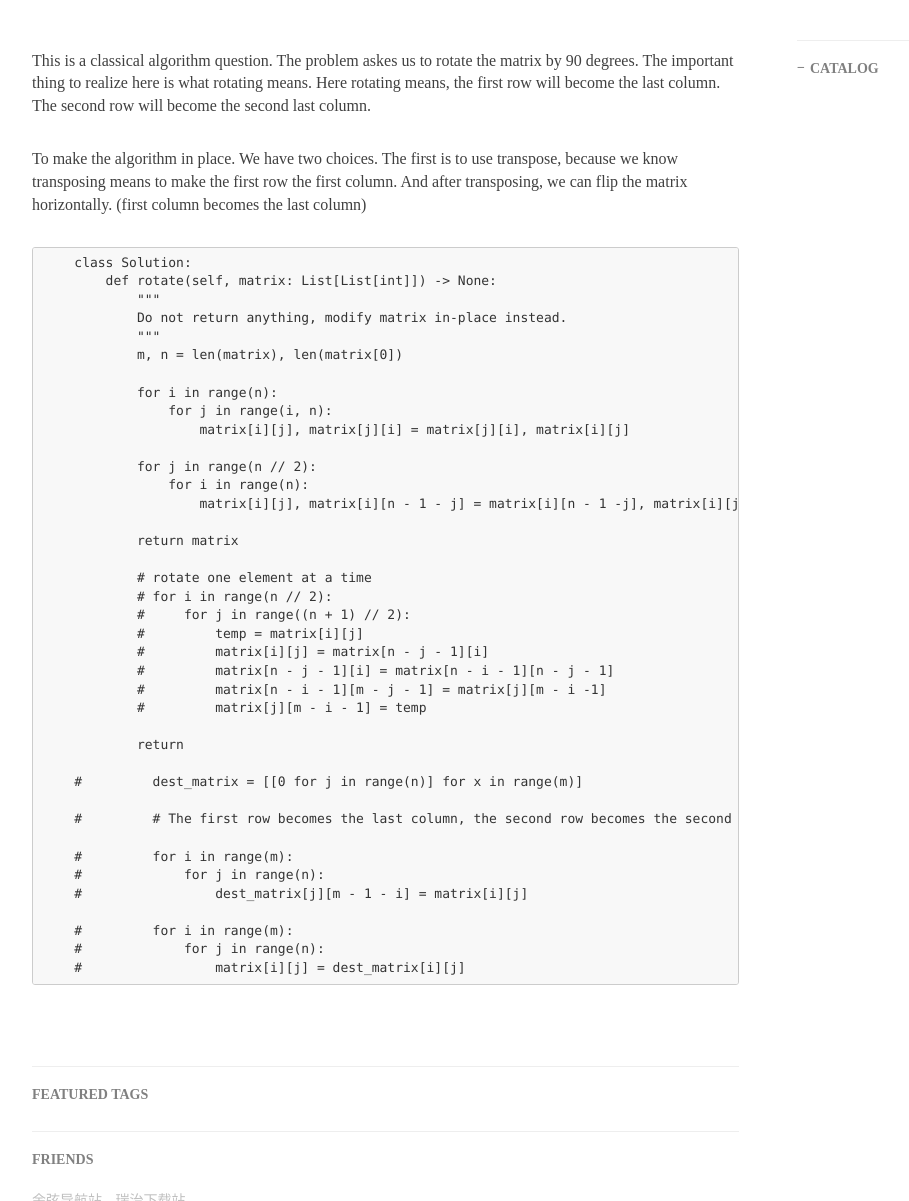
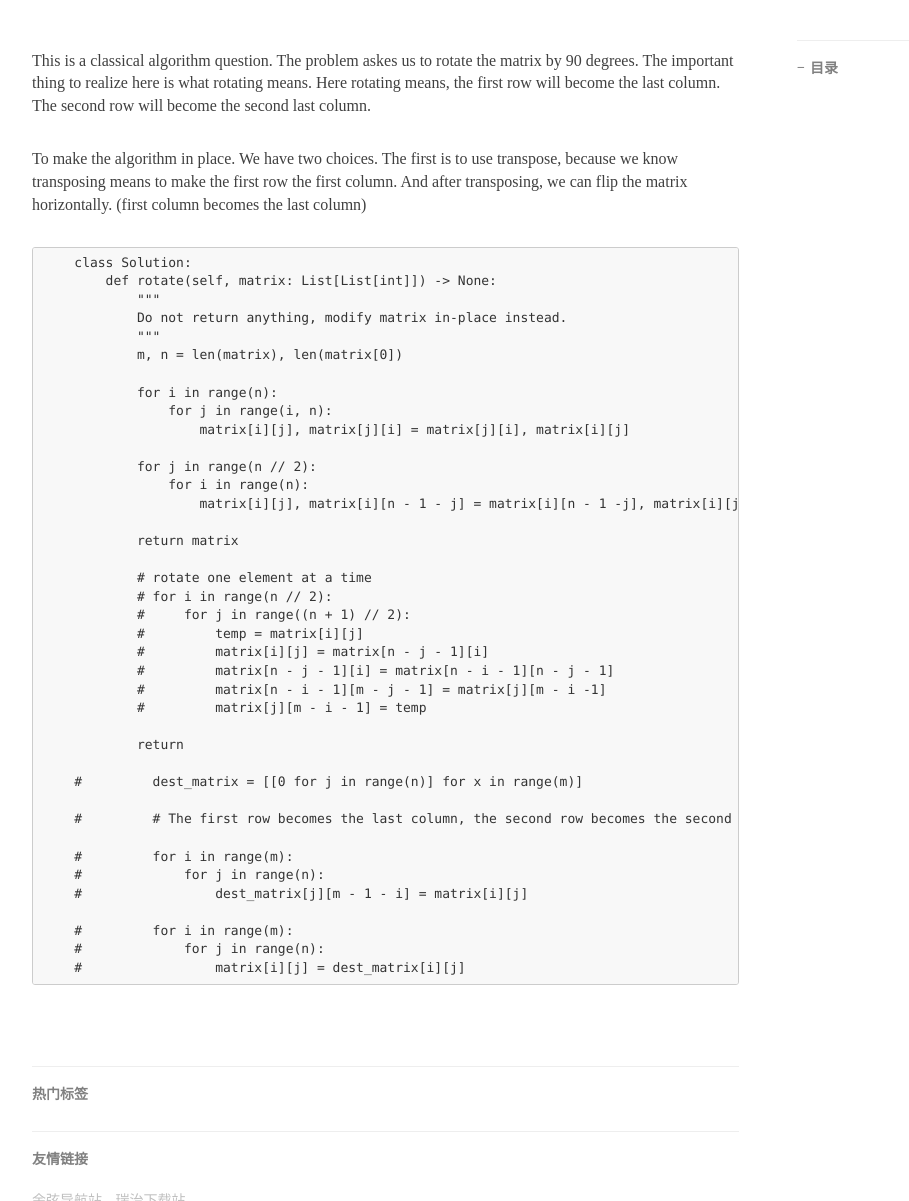
Before and after one commit to coxine/coxine.github.io, a Jekyll site: the page built from _posts/2021-02-28-Rotate_Image.md, in a window 1280 px wide and 1400 px high, scrolled down 322 px. Shown: the part 199-1400 px from the top of the window, without its empty margins (233-1142 px from the left). Built offline with Jekyll 4.4.1, drawn with Linux system fonts in a browser that asks for light colours; nearby versions of some CDN libraries; some web fonts are replaced; comment, search, counter and statistics services are not loaded.

Commit message:
[更新] 个性化

```diff
--- a/_config.yml
+++ b/_config.yml
@@ -19,11 +19,11 @@ sidebar-about-description: "苟利国家生死以，岂因祸福避趋之！"
 # SNS settings
 RSS: false
 # weibo_username:     qiubaiying
-#zhihu_username:     qiubaiying
-github_username:    coxine
-#facebook_username:  baiying.qiu.7
-#jianshu_username:   e71990ada2fd
-#twitter_username:   qiubaiying
+# zhihu_username:     qiubaiying
+# github_username:    coxine
+# facebook_username:  baiying.qiu.7
+# jianshu_username:   e71990ada2fd
+# twitter_username:   qiubaiying
 
 
 
--- a/_includes/head.html
+++ b/_includes/head.html
@@ -1,7 +1,6 @@
 <head>
     <meta charset="utf-8">
     <meta http-equiv="X-UA-Compatible" content="IE=edge">
-    <meta name="google-site-verification" content="xBT4GhYoi5qRD5tr338pgPM5OWHHIDR6mNg1a3euekI" />
     <meta name="viewport" content="width=device-width, initial-scale=1">
     <meta name="description" content="{{ site.description }}">
     <meta name="keywords"  content="{{ site.keyword }}">
--- a/_layouts/keynote.html
+++ b/_layouts/keynote.html
@@ -130,7 +130,7 @@ layout: default
                 {% if site.featured-tags %}
                 <section>
                     <hr class="hidden-sm hidden-xs">
-                    <h5><a href="/tags/">FEATURED TAGS</a></h5>
+                    <h5><a href="/tags/">热门标签</a></h5>
                     <div class="tags">
                         {% for tag in site.tags %}
                             {% if tag[1].size > {{site.featured-condition-size}} %}
@@ -146,7 +146,7 @@ layout: default
                 <!-- Friends Blog -->
                 {% if site.friends %}
                 <hr>
-                <h5>FRIENDS</h5>
+                <h5>友情链接</h5>
                 <ul class="list-inline">
                     {% for friend in site.friends %}
                         <li><a href="{{friend.href}}">{{friend.title}}</a></li>
--- a/_layouts/page.html
+++ b/_layouts/page.html
@@ -85,7 +85,7 @@ layout: default
                 {% if site.featured-tags %}
                 <section>
                     <hr class="hidden-sm hidden-xs">
-                    <h5><a href="{{'/tags/' | prepend: site.baseurl }}">FEATURED TAGS</a></h5>
+                    <h5><a href="{{'/tags/' | prepend: site.baseurl }}">热门标签</a></h5>
                     <div class="tags">
                         {% for tag in site.tags %}
                             {% if tag[1].size > {{site.featured-condition-size}} %}
--- a/_layouts/post.html
+++ b/_layouts/post.html
@@ -126,7 +126,7 @@ layout: default
                 <div class="side-catalog">
                     <hr class="hidden-sm hidden-xs">
                     <h5>
-                        <a class="catalog-toggle" href="#">CATALOG</a>
+                        <a class="catalog-toggle" href="#">目录</a>
                     </h5>
                     <ul class="catalog-body"></ul>
                 </div>
@@ -143,7 +143,7 @@ layout: default
                 {% if site.featured-tags %}
                 <section>
                     <hr class="hidden-sm hidden-xs">
-                    <h5><a href="/tags/">FEATURED TAGS</a></h5>
+                    <h5><a href="/tags/">热门标签</a></h5>
                     <div class="tags">
         				{% for tag in site.tags %}
                             {% if tag[1].size > {{site.featured-condition-size}} %}
@@ -159,7 +159,7 @@ layout: default
                 <!-- Friends Blog -->
                 {% if site.friends %}
                 <hr>
-                <h5>FRIENDS</h5>
+                <h5>友情链接</h5>
                 <ul class="list-inline">
                     {% for friend in site.friends %}
                         <li><a href="{{friend.href}}">{{friend.title}}</a></li>
```
Also changed, not shown: about.html (+2 -41 lines), img/favicon.ico (added), pwa/icons/pwa_icon_128.png, pwa/icons/pwa_icon_512.png, pwa/manifest.json.
